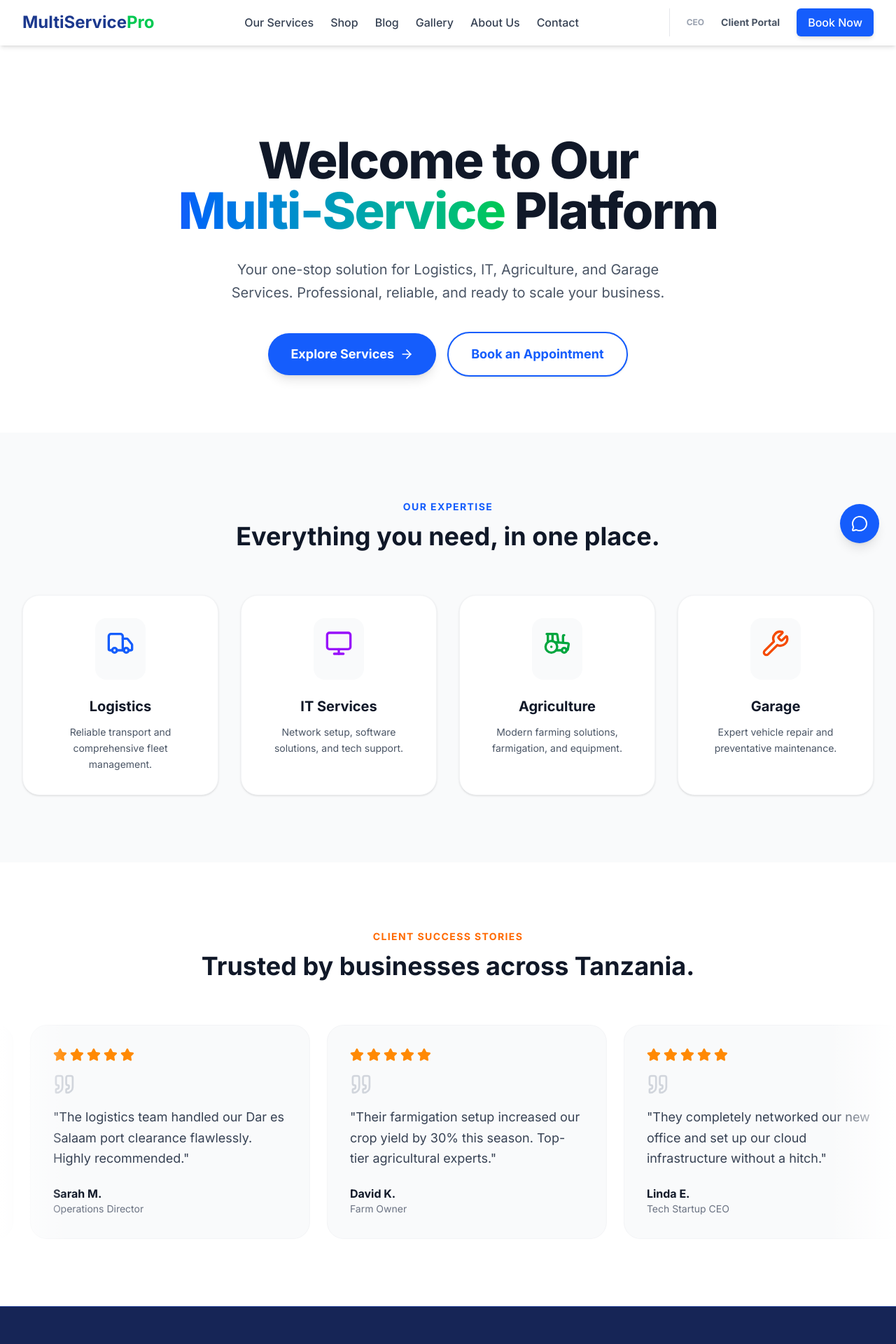
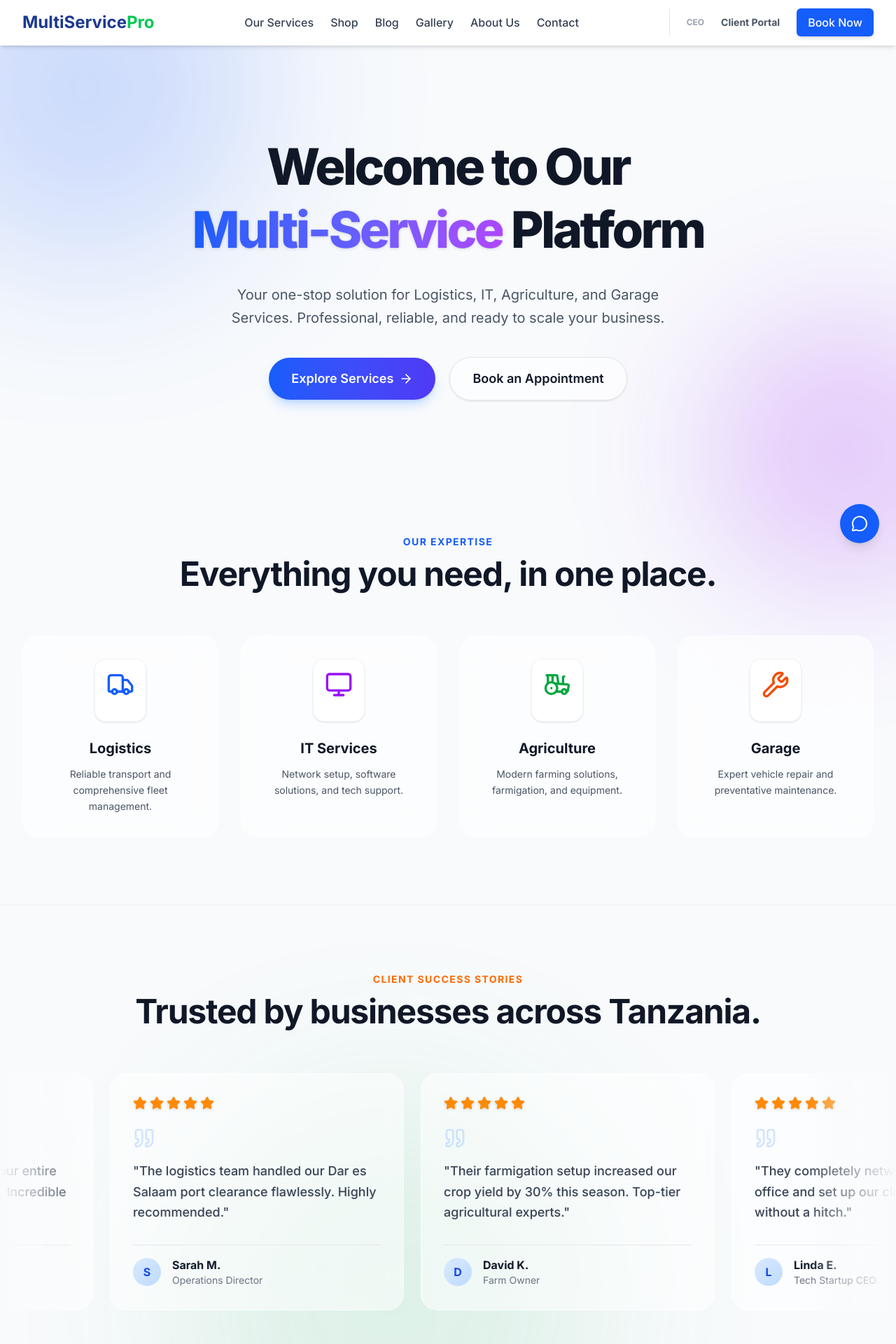
Before and after one commit to jemmziray-tech/multiservicepro, a Next.js app: page / in a window 1280 px wide. Shown: the top 1920 px of the page at 70% size. Built offline with nearby package versions, Linux system fonts and the light colour scheme.

Commit message:
improved ui

```diff
--- a/app/page.tsx
+++ b/app/page.tsx
@@ -21,13 +21,13 @@ export default function HomePage() {
 
   // --- Data ---
   const services = [
-    { title: "Logistics", icon: <Truck className="w-10 h-10 mb-4 text-blue-600 dark:text-blue-400" />, desc: "Reliable transport and comprehensive fleet management." },
-    { title: "IT Services", icon: <Monitor className="w-10 h-10 mb-4 text-purple-600 dark:text-purple-400" />, desc: "Network setup, software solutions, and tech support." },
-    { title: "Agriculture", icon: <Tractor className="w-10 h-10 mb-4 text-green-600 dark:text-green-400" />, desc: "Modern farming solutions, farmigation, and equipment." },
-    { title: "Garage", icon: <Wrench className="w-10 h-10 mb-4 text-orange-600 dark:text-orange-400" />, desc: "Expert vehicle repair and preventative maintenance." }
+    { title: "Logistics", icon: <Truck className="w-10 h-10 mb-4 text-blue-600 dark:text-blue-400 group-hover:scale-110 group-hover:-rotate-3 transition-transform duration-300" />, desc: "Reliable transport and comprehensive fleet management." },
+    { title: "IT Services", icon: <Monitor className="w-10 h-10 mb-4 text-purple-600 dark:text-purple-400 group-hover:scale-110 group-hover:-rotate-3 transition-transform duration-300" />, desc: "Network setup, software solutions, and tech support." },
+    { title: "Agriculture", icon: <Tractor className="w-10 h-10 mb-4 text-green-600 dark:text-green-400 group-hover:scale-110 group-hover:-rotate-3 transition-transform duration-300" />, desc: "Modern farming solutions, farmigation, and equipment." },
+    { title: "Garage", icon: <Wrench className="w-10 h-10 mb-4 text-orange-600 dark:text-orange-400 group-hover:scale-110 group-hover:-rotate-3 transition-transform duration-300" />, desc: "Expert vehicle repair and preventative maintenance." }
   ];
 
-  // Fake reviews (You can change these to real ones later!)
+  // Fake reviews
   const testimonials = [
     { name: "Amani J.", role: "Fleet Manager", text: "MultiServicePro overhauled our entire delivery fleet in under a week. Incredible garage service!", rating: 5 },
     { name: "Sarah M.", role: "Operations Director", text: "The logistics team handled our Dar es Salaam port clearance flawlessly. Highly recommended.", rating: 5 },
@@ -35,31 +35,34 @@ export default function HomePage() {
     { name: "Linda E.", role: "Tech Startup CEO", text: "They completely networked our new office and set up our cloud infrastructure without a hitch.", rating: 5 },
   ];
 
-  // We duplicate the array so the infinite scroll never has a "blank" gap
+  // Duplicated for infinite scroll
   const duplicatedTestimonials = [...testimonials, ...testimonials];
 
   return (
-    <div className="min-h-screen bg-white dark:bg-gray-950 transition-colors duration-500 overflow-hidden">
+    <div className="min-h-screen bg-slate-50 dark:bg-[#09090b] transition-colors duration-500 overflow-hidden relative">
+
+      {/* --- AMBIENT BACKGROUND GLOWS --- */}
+      <div className="absolute top-[-10%] left-[-10%] w-[500px] h-[500px] rounded-full bg-blue-600/20 dark:bg-blue-600/10 blur-[120px] pointer-events-none"></div>
+      <div className="absolute top-[20%] right-[-10%] w-[400px] h-[400px] rounded-full bg-purple-600/20 dark:bg-purple-600/10 blur-[100px] pointer-events-none"></div>
+      <div className="absolute bottom-[-10%] left-[20%] w-[600px] h-[600px] rounded-full bg-green-600/10 dark:bg-green-600/5 blur-[120px] pointer-events-none"></div>
 
       {/* --- HERO SECTION --- */}
-      <section className="relative pt-32 pb-20 px-4 sm:px-6 lg:px-8 max-w-7xl mx-auto text-center">
-        <div className="absolute top-0 left-1/2 transform -translate-x-1/2 w-[800px] h-[400px] bg-blue-50 dark:bg-blue-900/10 rounded-full blur-3xl -z-10 opacity-60"></div>
-
+      <section className="relative pt-32 pb-24 px-4 sm:px-6 lg:px-8 max-w-7xl mx-auto text-center z-10">
         <motion.div initial="hidden" animate="visible" variants={staggerContainer} className="max-w-4xl mx-auto">
-          <motion.h1 variants={fadeIn} className="text-5xl md:text-7xl font-extrabold text-gray-900 dark:text-white tracking-tight mb-8">
+          <motion.h1 variants={fadeIn} className="text-5xl md:text-7xl font-extrabold text-gray-900 dark:text-white tracking-tighter mb-8 leading-tight">
             Welcome to Our <br className="hidden md:block"/>
-            <span className="text-transparent bg-clip-text bg-gradient-to-r from-blue-600 to-green-500">Multi-Service</span> Platform
+            <span className="text-transparent bg-clip-text bg-gradient-to-r from-blue-600 via-indigo-500 to-purple-500 drop-shadow-sm">Multi-Service</span> Platform
           </motion.h1>
 
-          <motion.p variants={fadeIn} className="text-xl text-gray-600 dark:text-gray-300 mb-10 max-w-2xl mx-auto leading-relaxed">
+          <motion.p variants={fadeIn} className="text-xl text-gray-600 dark:text-gray-300/80 mb-10 max-w-2xl mx-auto leading-relaxed">
             Your one-stop solution for Logistics, IT, Agriculture, and Garage Services. Professional, reliable, and ready to scale your business.
           </motion.p>
 
-          <motion.div variants={fadeIn} className="flex flex-col sm:flex-row gap-4 justify-center items-center">
-            <Link href="/services" className="bg-blue-600 text-white px-8 py-4 rounded-full font-bold text-lg hover:bg-blue-700 transition shadow-lg hover:shadow-xl flex items-center gap-2 group">
+          <motion.div variants={fadeIn} className="flex flex-col sm:flex-row gap-5 justify-center items-center">
+            <Link href="/services" className="bg-gradient-to-r from-blue-600 to-indigo-600 text-white px-8 py-4 rounded-full font-semibold text-lg hover:from-blue-500 hover:to-indigo-500 transition-all shadow-lg shadow-blue-500/25 hover:shadow-blue-500/40 hover:-translate-y-1 flex items-center gap-2 group">
               Explore Services <ArrowRight className="w-5 h-5 group-hover:translate-x-1 transition-transform" />
             </Link>
-            <Link href="/book" className="bg-white dark:bg-gray-900 text-blue-600 dark:text-blue-400 border-2 border-blue-600 dark:border-blue-500 px-8 py-4 rounded-full font-bold text-lg hover:bg-blue-50 dark:hover:bg-gray-800 transition shadow-sm">
+            <Link href="/book" className="bg-white/50 dark:bg-gray-900/50 backdrop-blur-md text-gray-900 dark:text-white border border-gray-200 dark:border-gray-700 px-8 py-4 rounded-full font-semibold text-lg hover:bg-white dark:hover:bg-gray-800 transition-all hover:-translate-y-1 shadow-sm">
               Book an Appointment
             </Link>
           </motion.div>
@@ -67,18 +70,22 @@ export default function HomePage() {
       </section>
 
       {/* --- SERVICES GRID SECTION --- */}
-      <section className="py-24 bg-gray-50 dark:bg-gray-900/50 transition-colors duration-500">
+      <section className="py-24 relative z-10">
         <div className="max-w-7xl mx-auto px-4 sm:px-6 lg:px-8">
           <motion.div initial="hidden" whileInView="visible" viewport={{ once: true, margin: "-100px" }} variants={staggerContainer}>
             <motion.div variants={fadeIn} className="text-center mb-16">
               <h2 className="text-sm font-bold tracking-widest text-blue-600 dark:text-blue-400 uppercase mb-3">Our Expertise</h2>
-              <h3 className="text-3xl md:text-4xl font-bold text-gray-900 dark:text-white">Everything you need, in one place.</h3>
+              <h3 className="text-3xl md:text-5xl font-bold text-gray-900 dark:text-white tracking-tight">Everything you need, in one place.</h3>
             </motion.div>
 
             <div className="grid grid-cols-1 md:grid-cols-2 lg:grid-cols-4 gap-8">
               {services.map((service, index) => (
-                <motion.div key={index} variants={fadeIn} whileHover={{ scale: 1.05, y: -5 }} className="bg-white dark:bg-gray-800 p-8 rounded-3xl shadow-sm border border-gray-100 dark:border-gray-700 text-center flex flex-col items-center hover:shadow-xl transition-all duration-300">
-                  <div className="p-4 bg-gray-50 dark:bg-gray-900 rounded-2xl mb-6">
+                <motion.div
+                  key={index}
+                  variants={fadeIn}
+                  className="group bg-white/60 dark:bg-gray-900/40 backdrop-blur-xl p-8 rounded-3xl border border-white/40 dark:border-gray-800/60 text-center flex flex-col items-center hover:shadow-2xl hover:shadow-blue-500/5 dark:hover:border-gray-700 transition-all duration-500 hover:-translate-y-2"
+                >
+                  <div className="p-4 bg-white/80 dark:bg-gray-800/50 rounded-2xl mb-6 shadow-sm border border-gray-100 dark:border-gray-700/50">
                     {service.icon}
                   </div>
                   <h3 className="text-xl font-bold text-gray-900 dark:text-white mb-3">{service.title}</h3>
@@ -90,42 +97,47 @@ export default function HomePage() {
         </div>
       </section>
 
-      {/* --- TESTIMONIALS CAROUSEL (NEW!) --- */}
-      <section className="py-24 bg-white dark:bg-gray-950 transition-colors duration-500 overflow-hidden">
+      {/* --- TESTIMONIALS CAROUSEL --- */}
+      <section className="py-24 relative z-10 overflow-hidden border-t border-gray-200/50 dark:border-gray-800/50">
         <div className="max-w-7xl mx-auto px-4 sm:px-6 lg:px-8 mb-16 text-center">
           <h2 className="text-sm font-bold tracking-widest text-orange-500 uppercase mb-3">Client Success Stories</h2>
-          <h3 className="text-3xl md:text-4xl font-bold text-gray-900 dark:text-white">Trusted by businesses across Tanzania.</h3>
+          <h3 className="text-3xl md:text-5xl font-bold text-gray-900 dark:text-white tracking-tight">Trusted by businesses across Tanzania.</h3>
         </div>
 
         {/* The Infinite Scrolling Container */}
         <div className="relative w-full flex overflow-hidden">
 
-          {/* Fading Edges (Makes it look like cards are appearing/disappearing into the background) */}
-          <div className="absolute left-0 top-0 bottom-0 w-24 bg-gradient-to-r from-white dark:from-gray-950 to-transparent z-10"></div>
-          <div className="absolute right-0 top-0 bottom-0 w-24 bg-gradient-to-l from-white dark:from-gray-950 to-transparent z-10"></div>
+          {/* Fading Edges */}
+          <div className="absolute left-0 top-0 bottom-0 w-32 bg-gradient-to-r from-slate-50 dark:from-[#09090b] to-transparent z-20 pointer-events-none"></div>
+          <div className="absolute right-0 top-0 bottom-0 w-32 bg-gradient-to-l from-slate-50 dark:from-[#09090b] to-transparent z-20 pointer-events-none"></div>
 
           <motion.div
             className="flex gap-6 whitespace-nowrap px-4"
-            animate={{ x: ["0%", "-50%"] }} // Slides exactly halfway, then resets instantly
-            transition={{ repeat: Infinity, ease: "linear", duration: 25 }} // 25 seconds for a smooth, readable scroll
+            animate={{ x: ["0%", "-50%"] }}
+            transition={{ repeat: Infinity, ease: "linear", duration: 35 }}
           >
             {duplicatedTestimonials.map((testimonial, index) => (
               <div
                 key={index}
-                className="w-[350px] sm:w-[400px] flex-shrink-0 bg-gray-50 dark:bg-gray-900 border border-gray-100 dark:border-gray-800 p-8 rounded-3xl whitespace-normal"
+                className="w-[350px] sm:w-[420px] flex-shrink-0 bg-white/50 dark:bg-gray-900/30 backdrop-blur-md border border-white/60 dark:border-gray-800/60 p-8 rounded-3xl whitespace-normal hover:bg-white/80 dark:hover:bg-gray-900/60 transition-colors duration-300"
               >
-                <div className="flex gap-1 mb-4">
+                <div className="flex gap-1 mb-6">
                   {[...Array(testimonial.rating)].map((_, i) => (
-                    <Star key={i} className="w-5 h-5 fill-orange-400 text-orange-400" />
+                    <Star key={i} className="w-5 h-5 fill-orange-400 text-orange-400 drop-shadow-sm" />
                   ))}
                 </div>
-                <Quote className="w-8 h-8 text-gray-300 dark:text-gray-700 mb-4" />
-                <p className="text-gray-700 dark:text-gray-300 text-lg mb-6 leading-relaxed">
+                <Quote className="w-8 h-8 text-blue-500/20 dark:text-blue-400/20 mb-4" />
+                <p className="text-gray-700 dark:text-gray-300/90 text-lg mb-8 leading-relaxed font-medium">
                   "{testimonial.text}"
                 </p>
-                <div>
-                  <p className="font-bold text-gray-900 dark:text-white">{testimonial.name}</p>
-                  <p className="text-sm text-gray-500 dark:text-gray-400">{testimonial.role}</p>
+                <div className="flex items-center gap-4 border-t border-gray-200 dark:border-gray-800 pt-4 mt-auto">
+                  <div className="w-10 h-10 rounded-full bg-gradient-to-br from-blue-100 to-blue-200 dark:from-blue-900 dark:to-blue-800 flex items-center justify-center text-blue-700 dark:text-blue-300 font-bold">
+                    {testimonial.name.charAt(0)}
+                  </div>
+                  <div>
+                    <p className="font-bold text-gray-900 dark:text-white">{testimonial.name}</p>
+                    <p className="text-sm text-gray-500 dark:text-gray-400">{testimonial.role}</p>
+                  </div>
                 </div>
               </div>
             ))}
```
